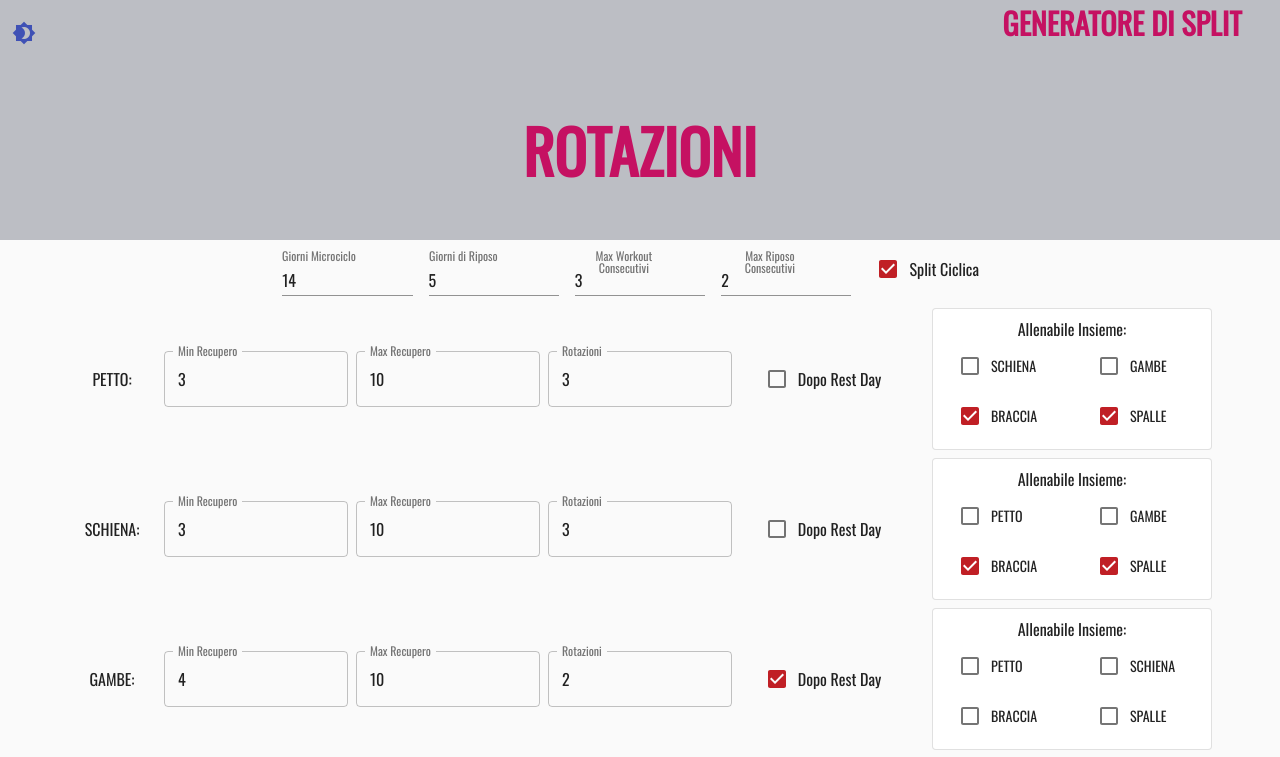
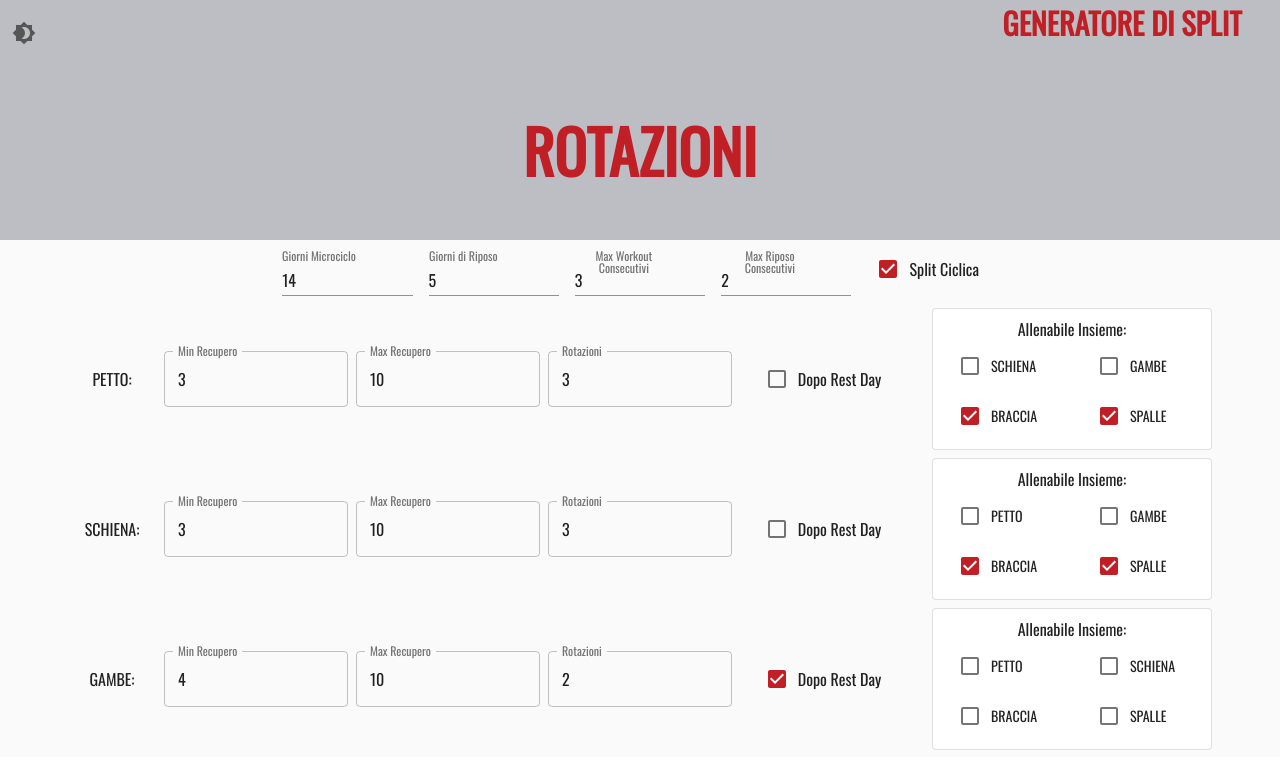
Before and after one commit to crybot/Rotazioni, a React (Create React App) app in the folder client/: page / in a window 1280 px wide. Shown: the top 757 px of the page. Built offline with nearby package versions, Linux system fonts and the light colour scheme.

Commit message:
Fix header theming

```diff
--- a/client/src/App.js
+++ b/client/src/App.js
@@ -36,21 +36,6 @@ var defaultTheme = {
   },
 }
 
-const useStyles = makeStyles(theme => ({
-  title1: {
-    color: theme.palette.secondary.dark,
-    fontSize: '30px',
-    marginTop: '0',
-    textAlign: 'right',
-    paddingRight: '3vw',
-  },
-
-  title2: {
-    color: theme.palette.secondary.dark,
-    fontSize: '60px',
-  },
-}));
-
 function usePersistedState(key, defaultValue) {
   const [state, setState] = useState(
     JSON.parse(localStorage.getItem(key)) || defaultValue
@@ -63,20 +48,39 @@ function usePersistedState(key, defaultValue) {
 
 
 function App() {
-  const classes = useStyles();
   const [darkMode, setDarkMode] = usePersistedState('darkMode', false)
 
   defaultTheme.palette.type = darkMode ? 'dark' : 'light'
-  const darkTheme = createMuiTheme(defaultTheme);
+  const theme = createMuiTheme(defaultTheme);
+  const useStyles = makeStyles({
+    title1: {
+      color: theme.palette.secondary.main,
+      fontSize: '30px',
+      marginTop: '0',
+      textAlign: 'right',
+      paddingRight: '3vw',
+    },
+
+    title2: {
+      color: theme.palette.secondary.main,
+      fontSize: '60px',
+    },
+
+    button: {
+      color: '#565656',
+    }
+  });
+  const classes = useStyles();
+
 
   return (
-    <ThemeProvider theme={darkTheme}>
+    <ThemeProvider theme={theme}>
       <CssBaseline>
         <div className="App">
           <header className="App-header">
-            <Grid container alignItems="center">
+            <Grid container alignItems="center" spacing={0}>
               <Grid item xs={1} align="left">
-                <IconButton color="primary" onClick={() => setDarkMode(!darkMode)}>
+                <IconButton className={classes.button} onClick={() => setDarkMode(!darkMode)}>
                   <Icon>
                     {darkMode ? "nights_stay" : "brightness_4"}
                   </Icon>
```
